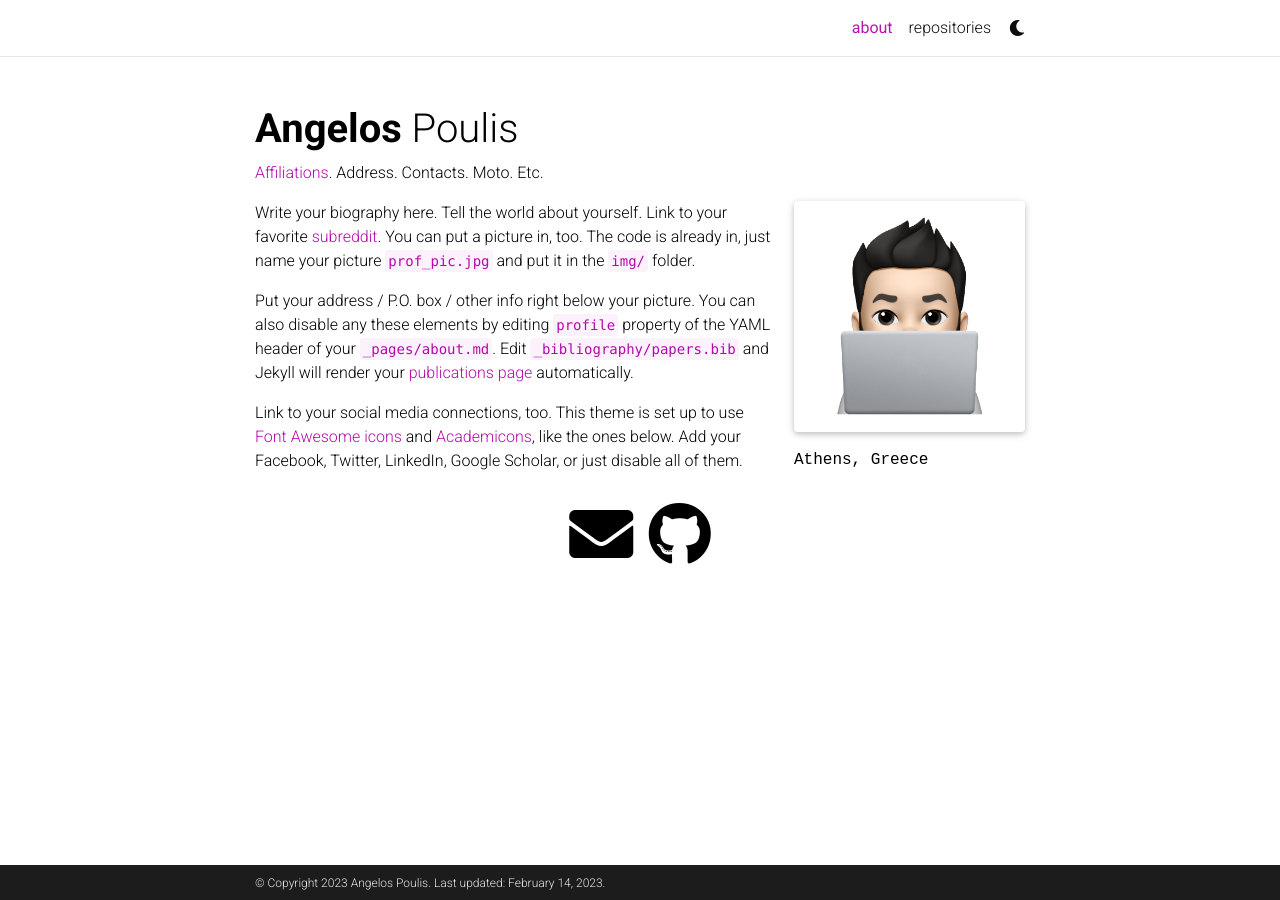
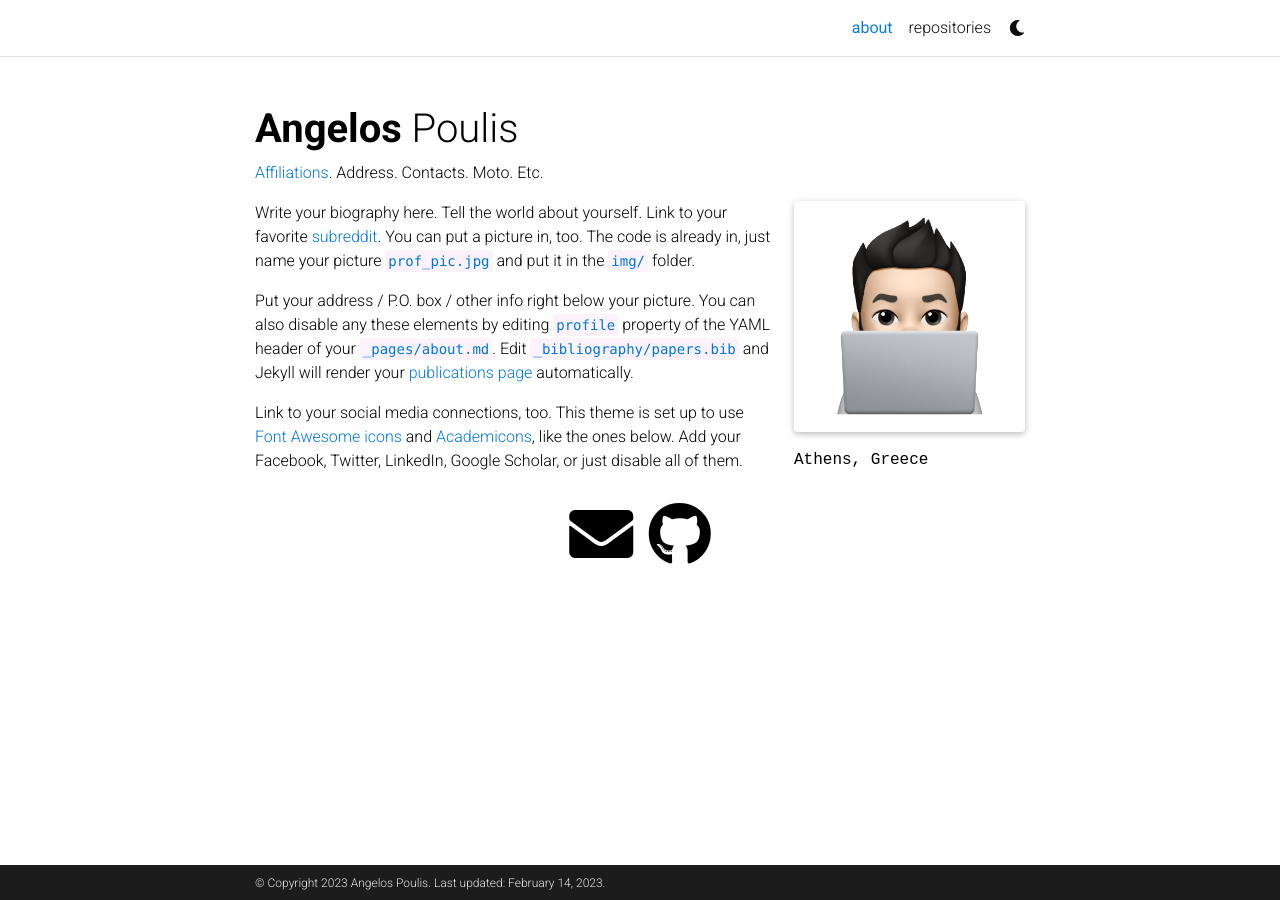
Before and after one commit to angelosps/angelosps.github.io, a Jekyll site: the page built from _pages/about.md, in a window 1280 px wide. Built offline with Jekyll 4.4.1, drawn with Linux system fonts in a browser that asks for light colours; full-size pictures stand in for the smaller copies a plugin makes; comment, search, counter and statistics services are not loaded; a style sheet for code colours, icons or effects is not loaded.

Commit message:
color change

```diff
--- a/_sass/_themes.scss
+++ b/_sass/_themes.scss
@@ -7,27 +7,29 @@
   --global-code-bg-color: #{$code-bg-color-light};
   --global-text-color: #{$black-color};
   --global-text-color-light: #{$grey-color};
-  --global-theme-color: #{$purple-color};
-  --global-hover-color: #{$purple-color};
+  --global-theme-color: #{$blue-color};
+  --global-hover-color: #{$blue-color};
   --global-footer-bg-color: #{$grey-color-dark};
   --global-footer-text-color: #{$grey-color-light};
   --global-footer-link-color: #{$white-color};
   --global-distill-app-color: #{$grey-color};
-  --global-divider-color: rgba(0,0,0,.1);
+  --global-divider-color: rgba(0, 0, 0, .1);
   --global-card-bg-color: #{$white-color};
 
   .fa-sun {
-    display : none;
+    display: none;
   }
+
   .fa-moon {
     padding-left: 10px;
     padding-top: 12px;
-    display : block;
+    display: block;
   }
 
   .repo-img-light {
     display: block;
   }
+
   .repo-img-dark {
     display: none;
   }
@@ -50,15 +52,17 @@
   .fa-sun {
     padding-left: 10px;
     padding-top: 12px;
-    display : block;
+    display: block;
   }
+
   .fa-moon {
-    display : none;
+    display: none;
   }
 
   .repo-img-light {
     display: none;
   }
+
   .repo-img-dark {
     display: block;
   }
```
